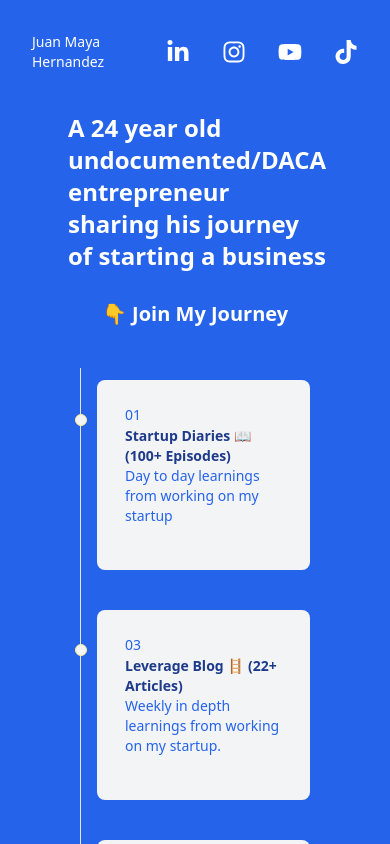
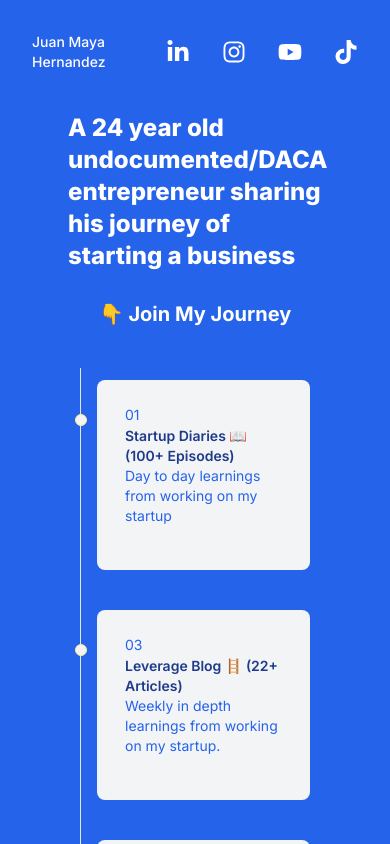
Before and after one commit to giomhern/jmh, a Next.js app: page / in a window 390 px wide. Shown: the top 844 px of the page. Built offline with nearby package versions, Linux system fonts and the light colour scheme.

Commit message:
Subtle changes for bg mobile

```diff
--- a/app/layout.tsx
+++ b/app/layout.tsx
@@ -18,7 +18,7 @@ export default function RootLayout({
 }) {
   return (
     <html lang="en">
-      <body className={inter.className + "bg-blue-600 min-h-screen"}>
+      <body className={inter.className}>
         <Navbar />
         {children}
         <Analytics />
```
